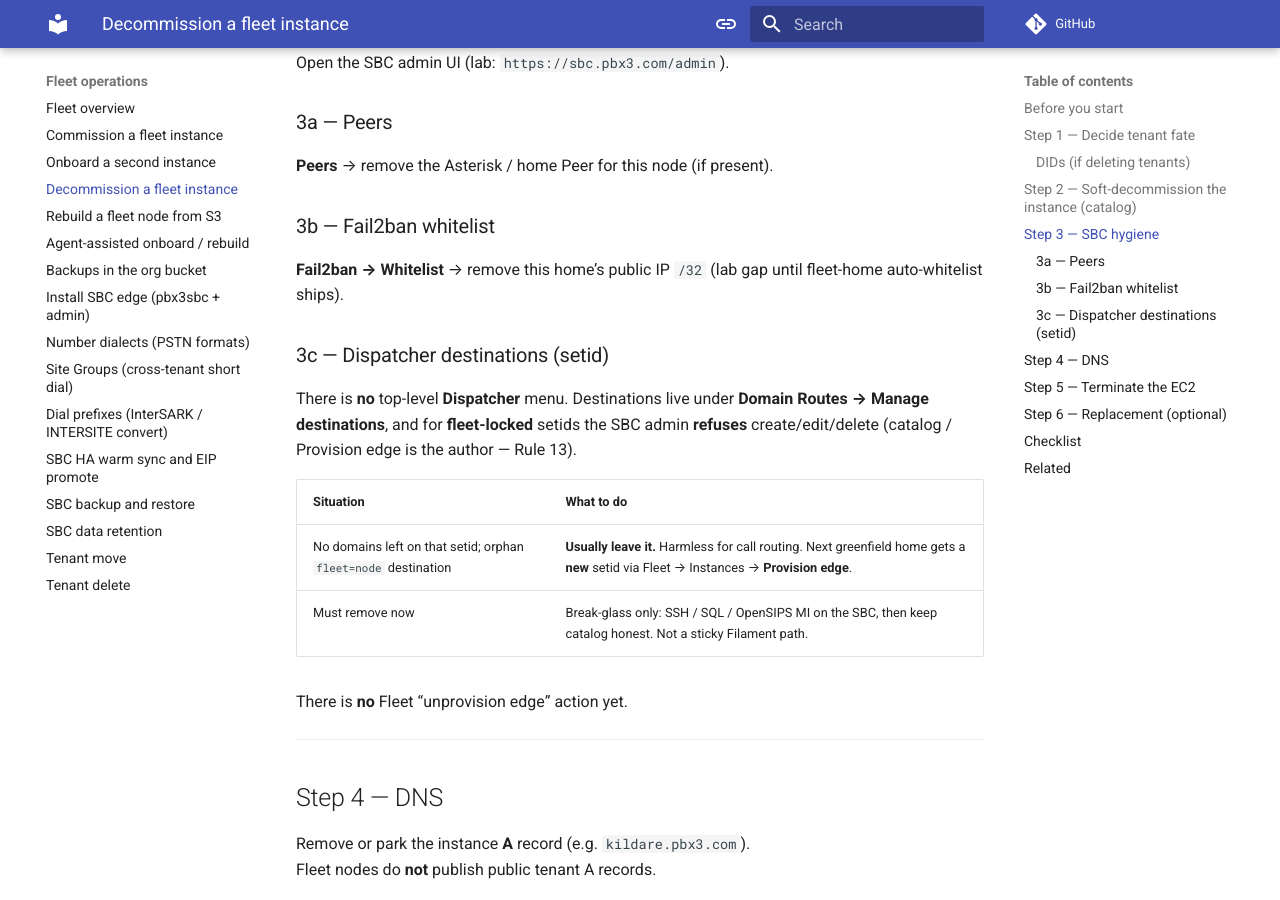
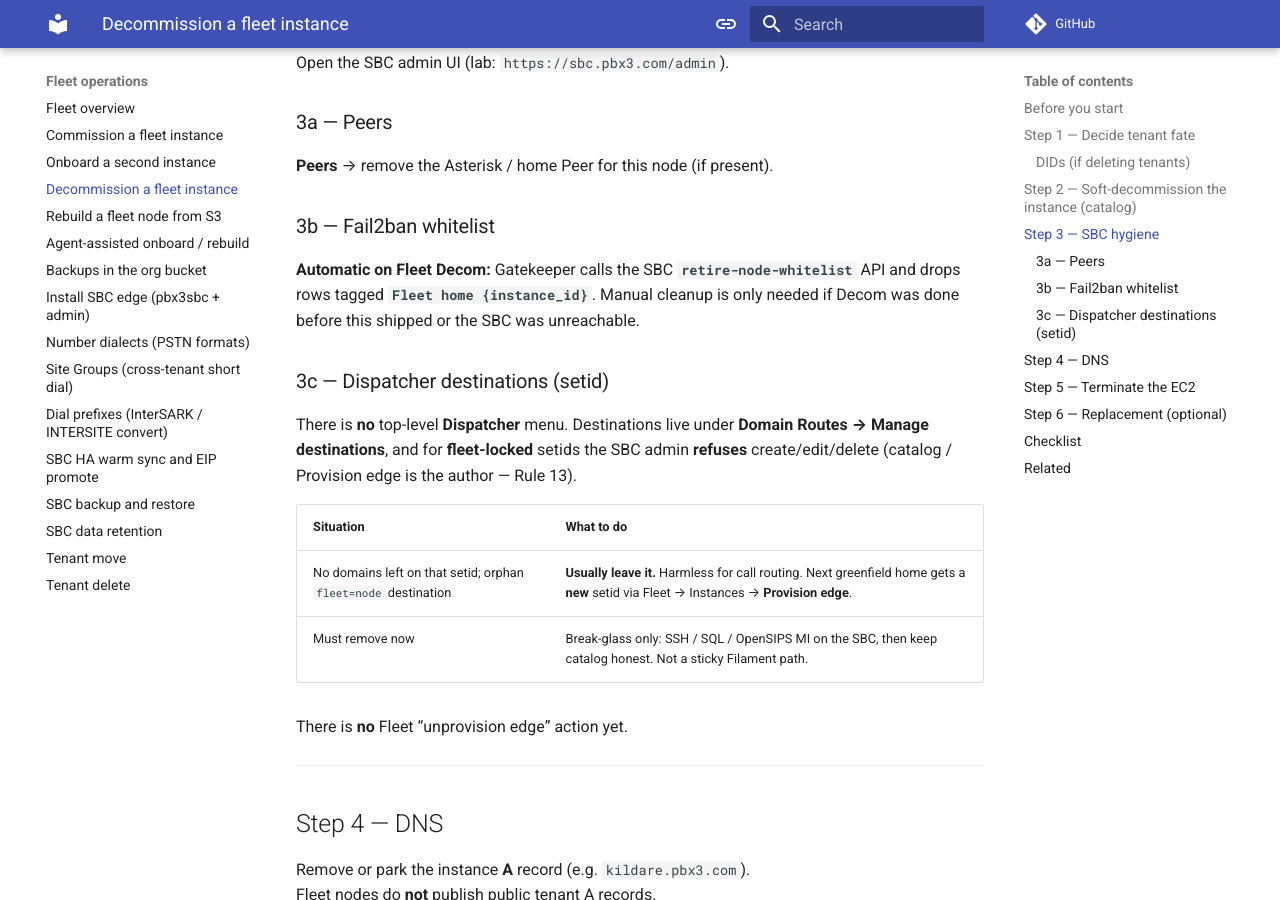
Before and after one commit to aelintra/pbx3-docs, an MkDocs documentation site: the page built from docs/fleet/decommission-instance.md, in a window 1280 px wide and 900 px high, scrolled down 2543 px. Built offline with MkDocs 1.6.1 and Material for MkDocs 9.7.7, drawn with Linux system fonts in a browser that asks for light colours; comment, search, counter and statistics services are not loaded; some of the changed text lies outside the part shown.

Commit message:
Docs: Fail2ban whitelist auto-retired on Fleet Decom (#5e).
Co-authored-by: Cursor <cursoragent@cursor.com>

```diff
--- a/docs/fleet/decommission-instance.md
+++ b/docs/fleet/decommission-instance.md
@@ -90,7 +90,7 @@ Open the SBC admin UI (lab: `https://sbc.pbx3.com/admin`).
 
 ### 3b — Fail2ban whitelist
 
-**Fail2ban → Whitelist** → remove this home’s public IP `/32` (lab gap until fleet-home auto-whitelist ships).
+**Automatic on Fleet Decom:** Gatekeeper calls the SBC **`retire-node-whitelist`** API and drops rows tagged **`Fleet home {instance_id}`**. Manual cleanup is only needed if Decom was done before this shipped or the SBC was unreachable.
 
 ### 3c — Dispatcher destinations (setid)
 
@@ -141,8 +141,8 @@ Then Fleet Create / move tenants back, re-allocate DIDs, smoke in/out calls, Fle
 - [ ] DIDs released (if not keeping ownership)
 - [ ] Instance **Decom** (or `unregister-instance.sh`)
 - [ ] Instance **Remove** from catalog when retired (decommissioned row, or `unregister-instance.sh --remove`)
-- [ ] SBC Peer removed
-- [ ] Fail2ban whitelist IP removed
+- [ ] SBC Peer removed (optional if orphan setid is harmless)
+- [x] Fail2ban fleet-home whitelist retired (automatic on Fleet **Decom**)
 - [ ] DNS instance A removed/parked
 - [ ] EC2 terminated (EIP decision made)
 - [ ] (If replacing) [commission](commission-instance.md) + tenants/DIDs restored
```
